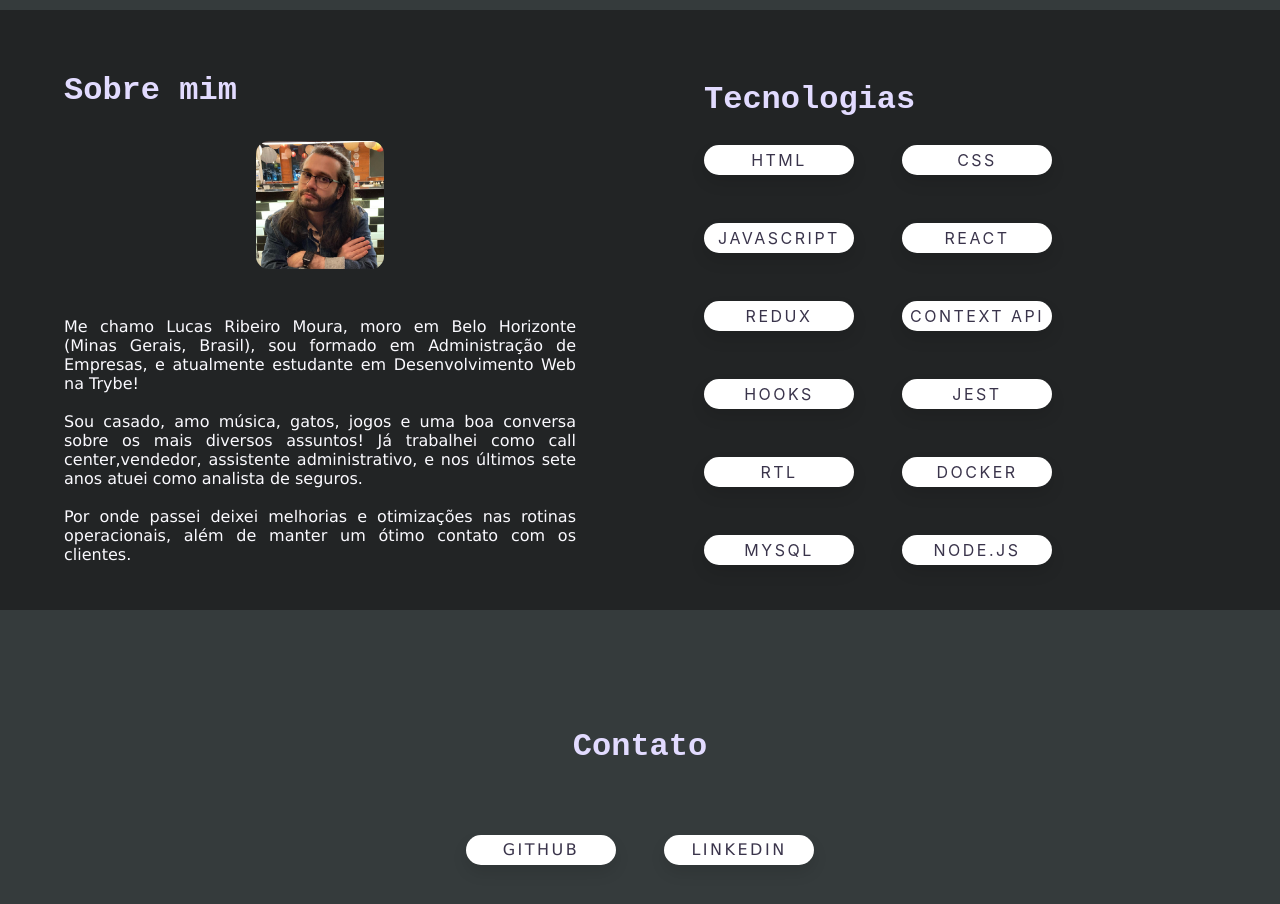
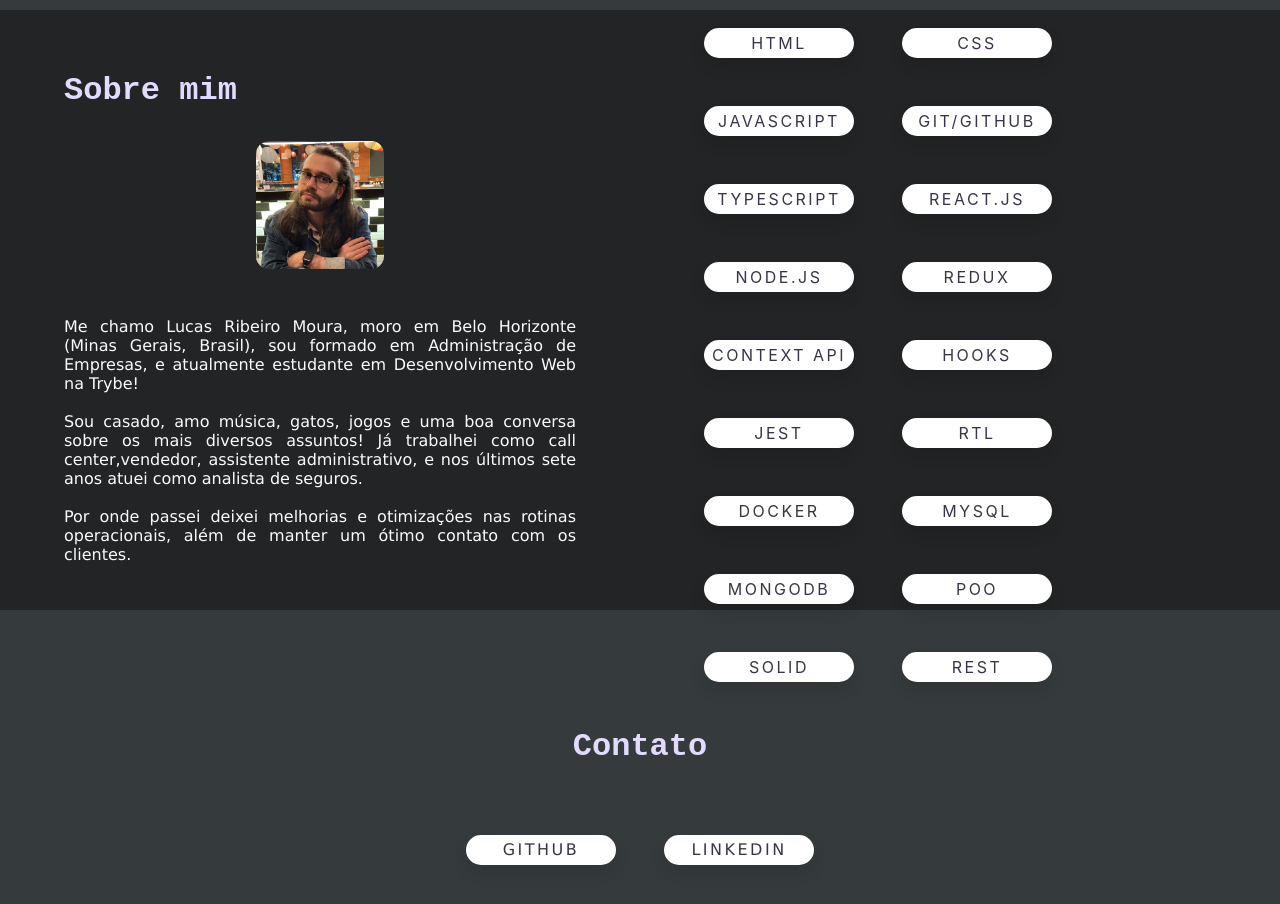
Before and after one commit to lcsrbr/Portfolio, a React (Create React App) app: page / in a window 1280 px wide. Shown: the part 1236-2140 px from the top of the page. Built offline with nearby package versions, Linux system fonts and the light colour scheme.

Commit message:
tecnologias

```diff
--- a/src/component/About.js
+++ b/src/component/About.js
@@ -30,7 +30,10 @@ class About extends Component {
                         <span>HTML</span>
                         <span>CSS</span>
                         <span>JavaScript</span>
-                        <span>React</span>
+                        <span>Git/GitHub</span>
+                        <span>TypeScript</span>
+                        <span>React.js</span>
+                        <span>Node.js</span>
                         <span>Redux</span>
                         <span>Context API</span>
                         <span>Hooks</span>
@@ -38,7 +41,10 @@ class About extends Component {
                         <span>RTL</span>
                         <span>Docker</span>
                         <span>MySQL</span>
-                        <span>Node.js</span>
+                        <span>MongoDB</span>
+                        <span>POO</span>
+                        <span>SOLID</span>
+                        <span>REST</span>
                     </div>
                 </div>
             </section>
```
